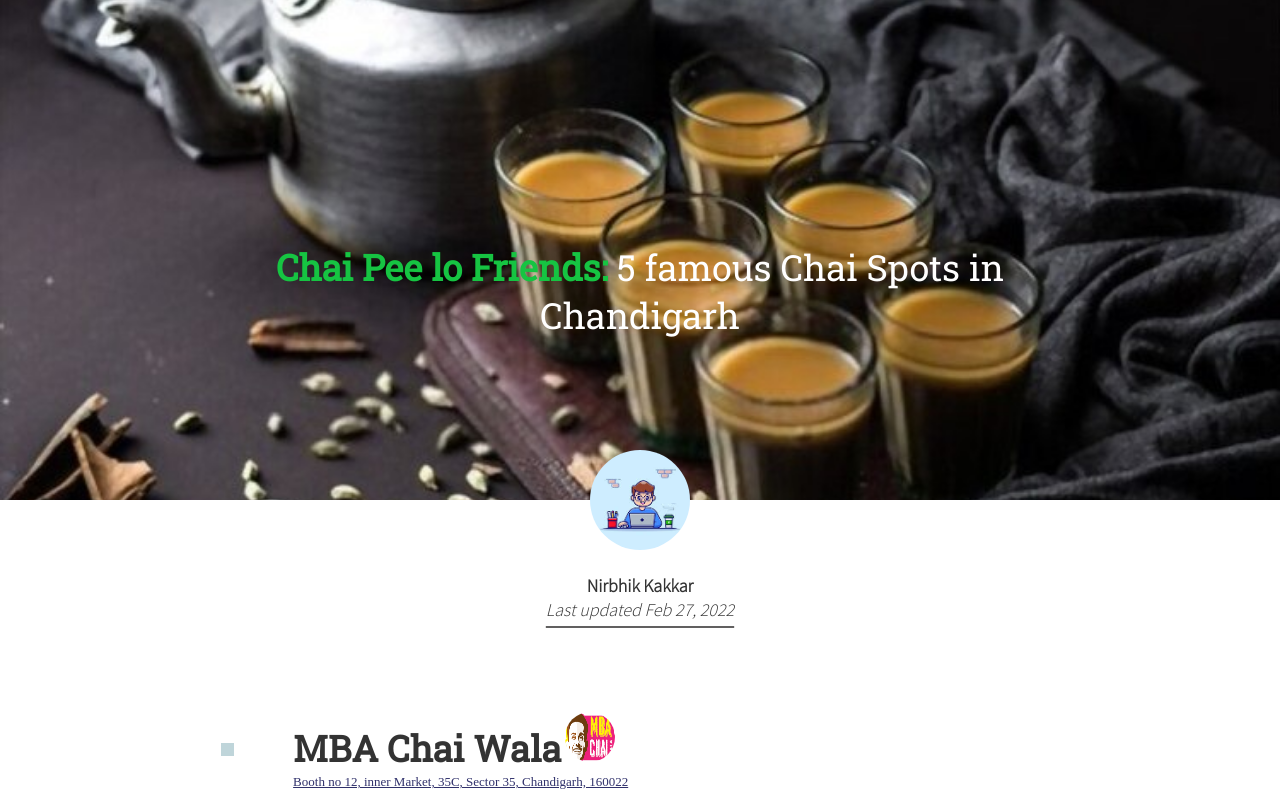
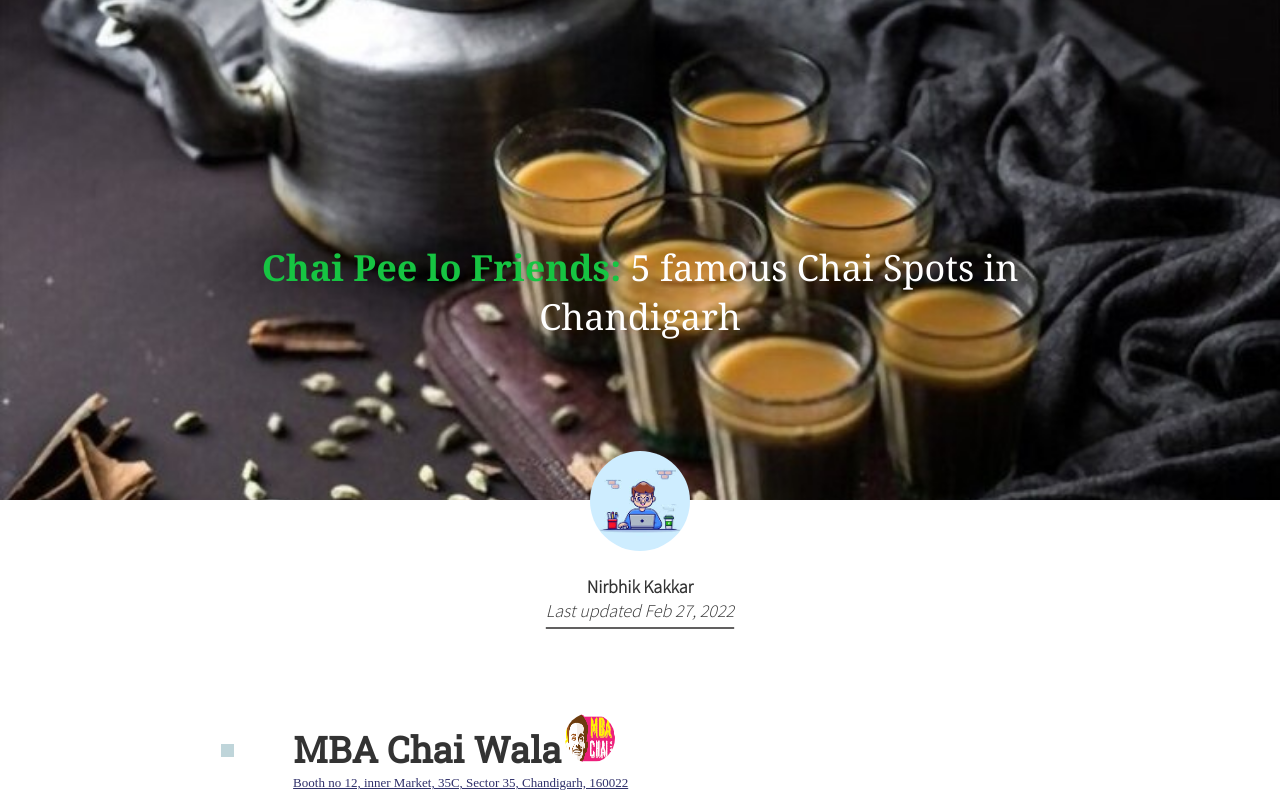
Before and after one commit to Nirbhik16/Famous_Tea_Spots.gihub.io, a plain HTML site: page index.html in a window 1280 px wide. Shown: the top 800 px of the page. Drawn offline with Linux system fonts and the light colour scheme.

Commit message:
Update my-list-style.css

```diff
--- a/my-list-style.css
+++ b/my-list-style.css
@@ -5,7 +5,7 @@
 .header{
    position:relative;
    text-align:center;
-   font-family: 'Roboto Slab', serif;
+   font-family:Georgia, 'Times New Roman', Times, serif;
    font-size: 36px;
    color:white;
 }
```
